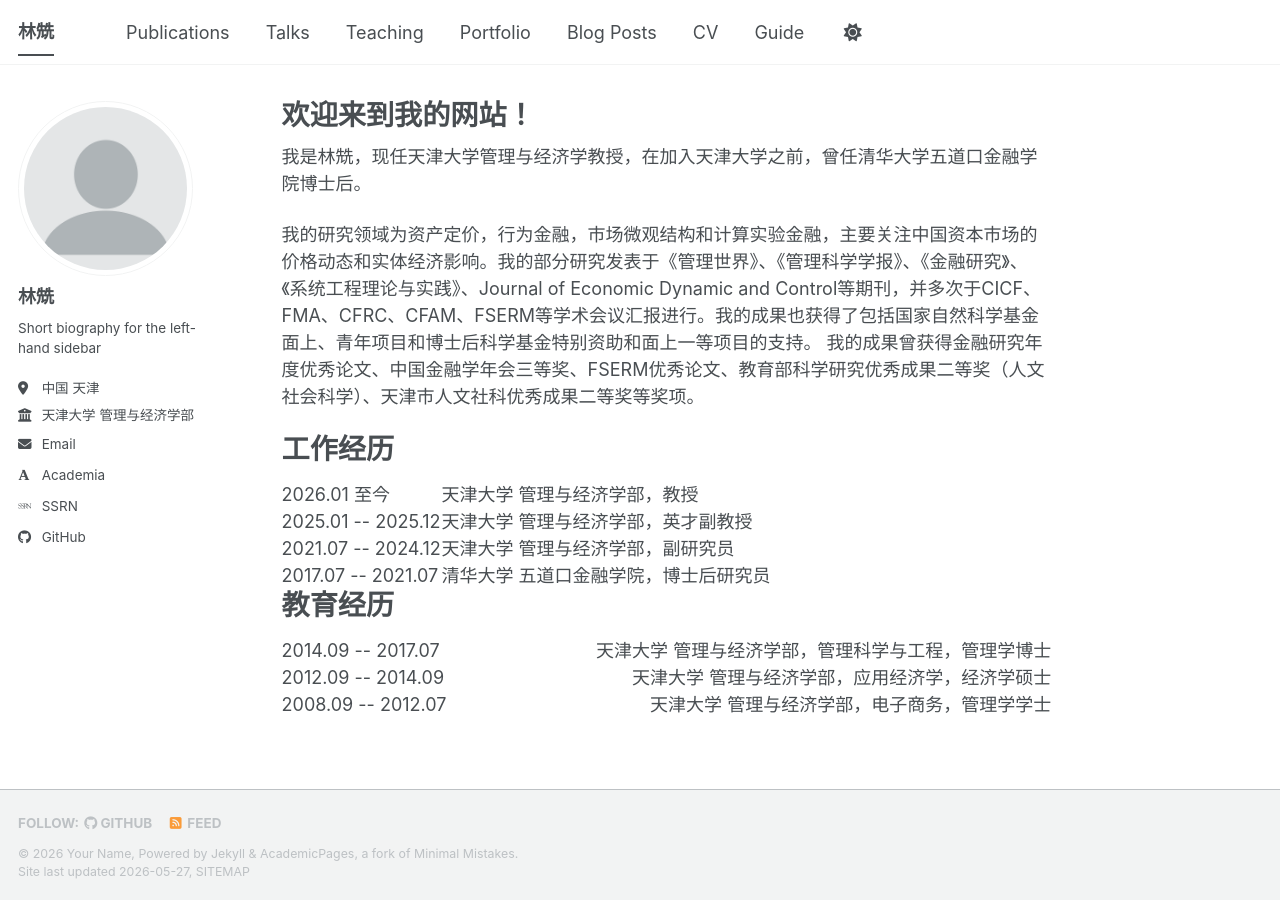
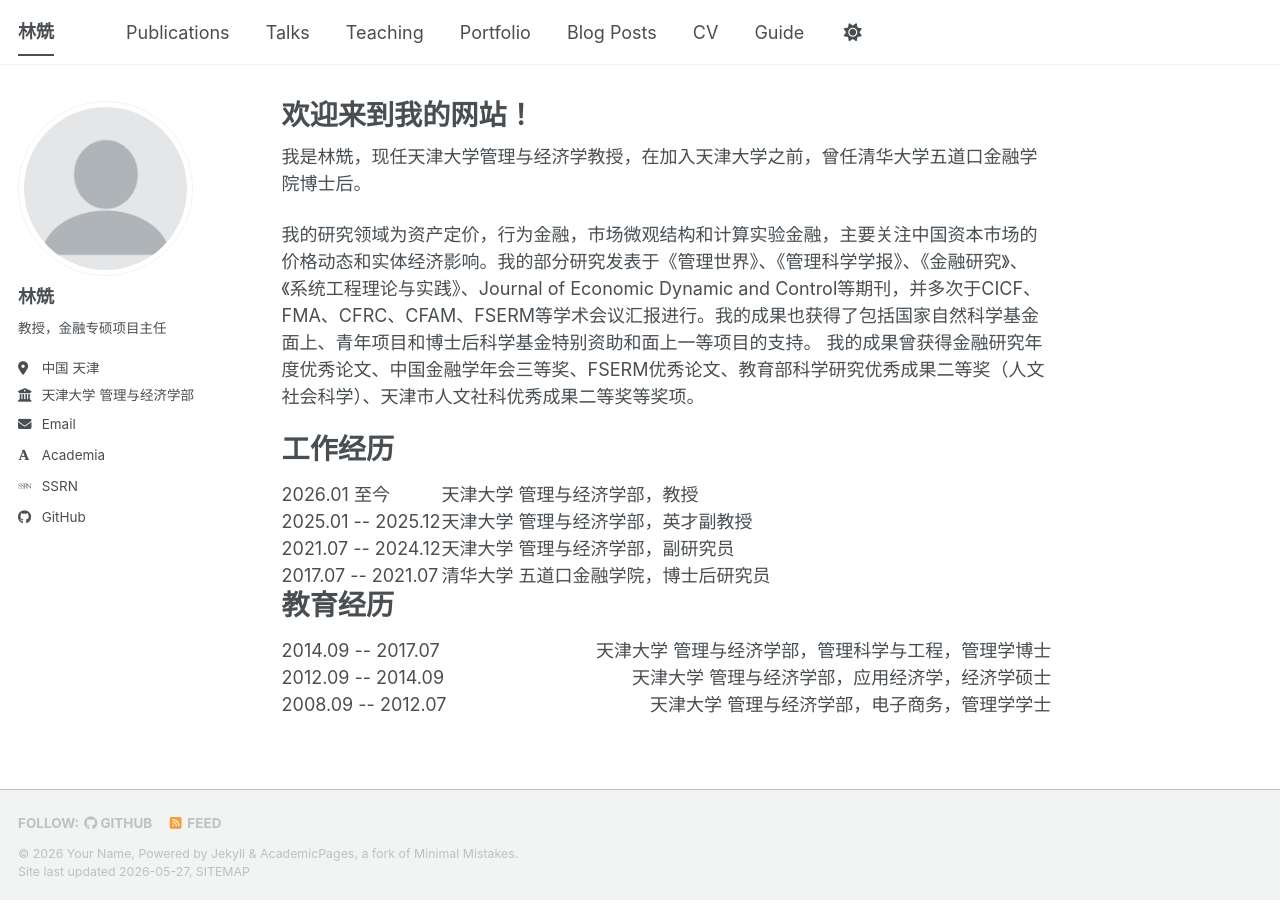
Before and after one commit to LinShen-fin/LinShen-fin.github.io, a Jekyll site: the page built from _pages/about.md, in a window 1280 px wide. Built offline with Jekyll 4.4.1, drawn with Linux system fonts in a browser that asks for light colours; some web fonts are replaced; a script bundle is joined from its source files by our own code; library files that are not in the unit come from our copies.

Commit message:
Update _config.yml

```diff
--- a/_config.yml
+++ b/_config.yml
@@ -25,7 +25,7 @@ author:
   avatar           : "profile.png"
   name             : "林兟"
   pronouns         : # example: "she/her"
-  bio              : "Short biography for the left-hand sidebar"
+  bio              : "教授，金融专硕项目主任"
   location         : "中国 天津"
   employer         : "天津大学 管理与经济学部"
   uri              : # URL
```
